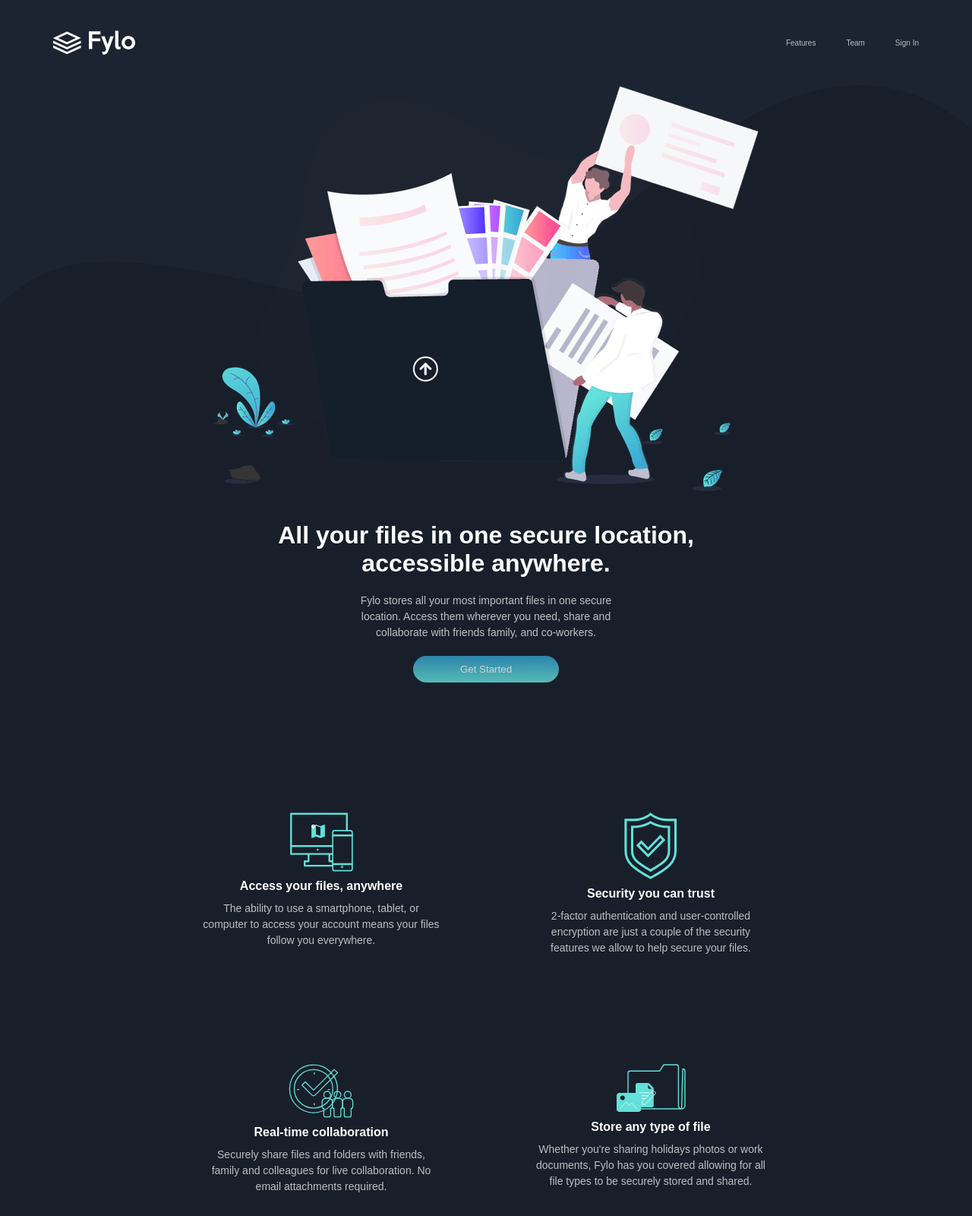
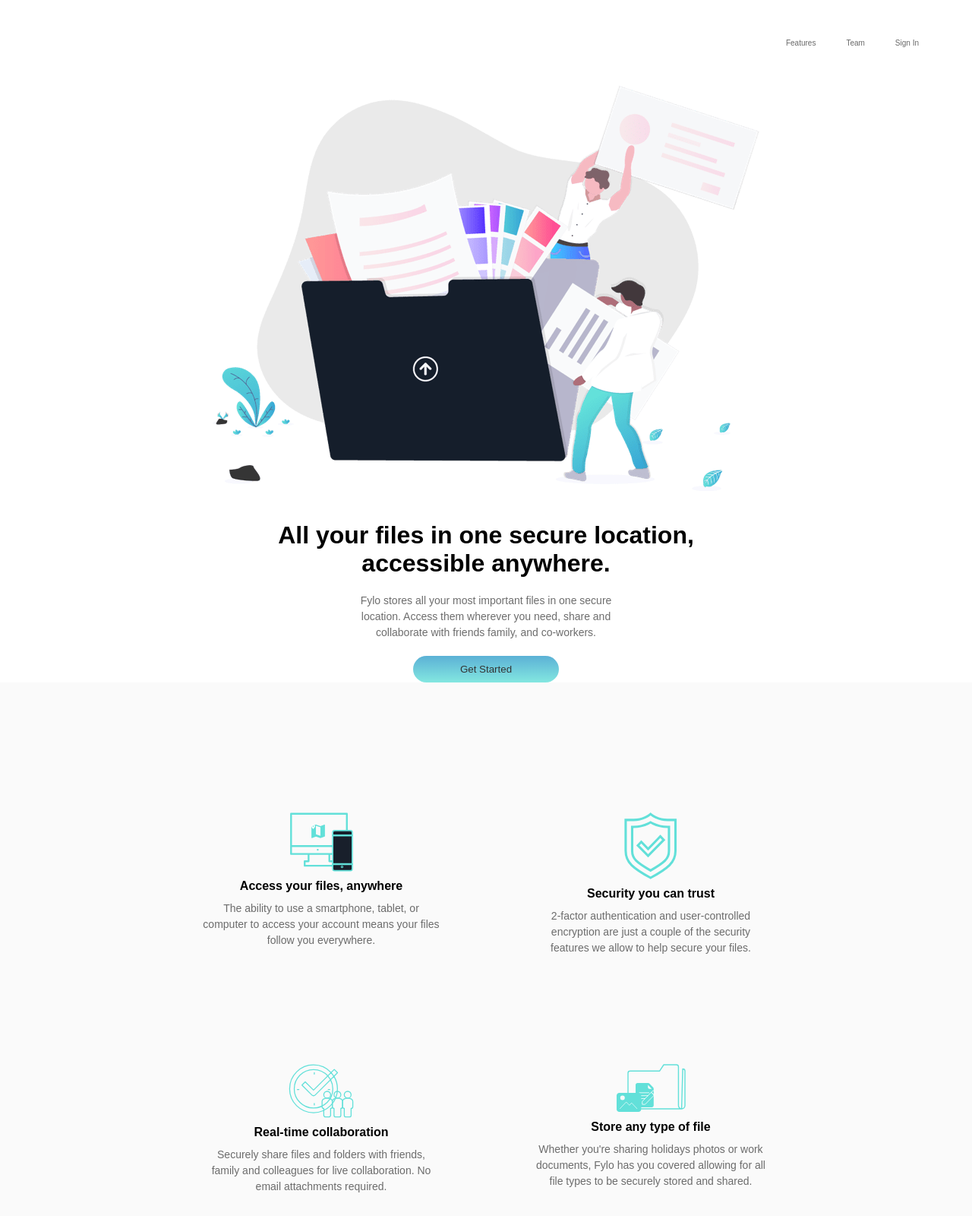
Before and after one commit to EufranioDiogo/fylo-company, a plain HTML site: page index.html in a window 1280 px wide. Shown: the top 1600 px of the page at 76% size. Drawn offline with Linux system fonts and the light colour scheme.

Commit message:
feat: adding light theme

```diff
--- /dev/null
+++ b/CSS/dark-theme.css
@@ -0,0 +1,15 @@
+:root {
+  --page-background: hsl(217, 27%, 13%);
+  --header-background: hsl(217, 28%, 15%);
+  --section-one-main-services-border-on: hsl(218, 27%, 30%);
+  --item-text: rgba(255, 255, 255, 0.705);
+  --white: white;
+  --quote-container-background: hsl(217, 27%, 19%);
+  --quote-container-box-shadow: hsla(218, 28%, 19%, 0.13);
+  --quote-container-box-shadow-hover: hsla(218, 28%, 19%, 0.472);
+  --footer-background: hsl(215, 52%, 9%);
+  --footer-element--item--content: hsla(0, 0%, 100%, 0.822);
+  --normal-text: hsla(0, 0%, 100%, 0.712);
+  --header-img: '../images/bg-curvy-desktop.svg';
+  --social-media-icon-colors: hsl(0, 0%, 100%);
+}
--- a/CSS/index.css
+++ b/CSS/index.css
@@ -1,10 +1,12 @@
+
+
 #app {
   width: 100%;
   min-height: 100vh;
   display: flex;
   flex-direction: column;
   align-items: center;
-  background-color: hsl(217, 27%, 13%);
+  background-color: var(--page-background);
 }
 
 .header-container {
@@ -13,7 +15,7 @@
   justify-content: space-between;
   align-items: center;
   width: 100%;
-  background-color: hsl(217, 28%, 15%);
+  background-color: var(--header-background);
 }
 
 .header-container--logo {
@@ -34,12 +36,12 @@
 }
 
 .menu-link {
-  color: rgba(255, 255, 255, 0.705);
+  color: var(--item-text);
   text-decoration: none;
 }
 
 .menu-link:hover {
-  color: #fff;
+  color: var(--white);
 }
 
 .section {
@@ -47,8 +49,8 @@
 }
 
 .section-1 {
-  background-color: hsl(217, 28%, 15%);
-  background-image: url('../images/bg-curvy-desktop.svg');
+  background-color: var(--header-background);
+  background-image: url(--header-img);
   background-size: cover;
   background-position: bottom center;
   display: flex;
@@ -89,7 +91,7 @@
   border-radius: 2rem;
   background: linear-gradient(hsl(198, 60%, 50%), hsl(176, 68%, 64%));
   border: none;
-  color: #fff;
+  color: var(--white);
   text-align: center;
   opacity: 0.8;
   cursor: pointer;
@@ -111,19 +113,19 @@
   display: flex;
   flex-direction: column;
   align-items: center;
-  border: 1px solid hsl(217, 27%, 13%);
+  border: 1px solid var(--page-background);
   border-radius: 1rem;
   padding: 2rem 1rem;
   transition: 0.5s;
 }
 .section-2--main-services-container:hover {
-  border: 1px solid hsl(218, 27%, 30%);
+  border: 1px solid var(--section-one-main-services-border-on);
 }
 .section-2--main-service-img {
   margin-bottom: 1rem;
 }
 .section-2--main-service-title {
-  color: white;
+  color: var(--white);
   margin-bottom: 1rem;
   font-size: 1.6rem;
 }
@@ -154,12 +156,12 @@
   display: inline-block;
 }
 .link-see-how-fylo-works:hover {
-  color: #fff;
+  color: var(--white);
 }
 .link-see-how-fylo-works:hover:after {
   width: 100%;
   animation: none;
-  background-color: #fff;
+  background-color: var(--white);
   transition: 0.5s;
 }
 .link-see-how-fylo-works::after {
@@ -170,7 +172,7 @@
   width: 55%;
   border-radius: 1rem;
   height: 0.2rem;
-  background-color: hsla(0, 0%, 100%, 0.712);
+  background-color: var(--normal-text);
   animation: encrease-decrease 10s infinite ease-out;
   transition: 0.5s;
 }
@@ -208,21 +210,21 @@
 
 .quote-container {
   width: 30%;
-  background-color:hsl(217, 27%, 19%);
+  background-color:var(--quote-container-background);
   padding: 3rem 2rem 1rem 2rem;
   border-radius: 0.5rem;
   position: relative;
-  box-shadow: 0 0.5rem 1rem hsla(218, 28%, 19%, 0.13);
+  box-shadow: 0 0.5rem 1rem var(--quote-container-box-shadow);
   transition: 2s;
 }
 
 .quote-container:hover {
   transform: scale(1.1);
-  box-shadow: 0 0.5rem 1rem hsla(218, 28%, 19%, 0.472);
+  box-shadow: 0 0.5rem 1rem var(--quote-container-box-shadow-hover);
 }
 .quote-info-container {
   display: flex;
-  margin-top: 1rem;;
+  margin-top: 1rem;
 }
 .quote-user-img {
   width: 3.2rem;
@@ -231,7 +233,7 @@
   margin-right: 1rem;
 }
 .quote-user-info {
-  color: white;
+  color: var(--white);
 }
 
 .quote-username {
@@ -251,10 +253,11 @@
   margin: 20rem 0;
   align-items: center;
   padding: 4rem;
-  background-color:hsl(217, 27%, 19%);
+  background-color:var(--quote-container-background);
   border-radius: 0.5rem;
   z-index: 1;
-  box-shadow: 0 0.5rem 1rem hsla(218, 28%, 19%, 0.472);
+  box-shadow: 0 0.5rem 1rem var(--quote-container-box-shadow-hover);
+  align-items: center;
 }
 
 .section-5--main-content {
@@ -265,19 +268,24 @@
   width: 100%;
   display: flex;
   justify-content: center;
+  align-items: center;
 
 }
 .section-5--input-get-started {
   outline: none;
-  border-radius: 2rem;
+  border-radius: 5rem;
   border: none;
   padding: 1rem 2rem;
   margin-right: 1rem;
   width: 50%;
+  border: 0.1rem solid var(--section-one-main-services-border-on)
+}
+.section-5--button-submit {
+  margin-top: 0;
 }
 .footer {
   margin-top: -28rem;
-  background-color: hsl(216, 53%, 9%);
+  background-color: var(--footer-background);
   width: 100%;
   padding: 15rem 6rem 4rem 6rem;
   display: grid;
@@ -293,7 +301,7 @@
   display: grid;
   grid-template-columns: repeat(4, 1fr);
   gap: 4rem;
-  color: white;
+  color: var(--white);
 }
 .footer-element--item {
   display: flex;
@@ -304,7 +312,7 @@
   line-height: 1.5;
   font-size: 1.2rem;
   font-weight: 300;
-  color:hsla(0, 0%, 100%, 0.822);
+  color:var(--footer-element--item--content);
   text-decoration: none;
   display: inline-block;
 }
@@ -340,7 +348,7 @@
   height: 100%;
   position: absolute;
   border-radius: 50%;
-  border: 1px dashed #fff;
+  border: 1px dashed var(--social-media-icon-colors);
   top: 0;
   left: 0;
   background-color: transparent;
@@ -366,6 +374,7 @@
   height: 1.4rem;
   transition: 0.3s;
   text-align: center;
+  color: var(--social-media-icon-colors);
 }
 
 @keyframes rotate-social-media-icon {
@@ -386,7 +395,7 @@
 
 .main-title {
   font-size: 3.2rem;
-  color: white;
+  color: var(--white);
   margin-bottom: 1rem;
 }
 
@@ -394,7 +403,7 @@
   font-size: 1.4rem;
   line-height: 1.5;
   font-weight: 400;
-  color: hsla(0, 0%, 100%, 0.712);
+  color: var(--normal-text);
   display: inline-block;
 }
 .location-footer-menu-icon {
--- /dev/null
+++ b/CSS/light-theme.css
@@ -0,0 +1,15 @@
+:root {
+  --page-background: hsl(0, 0%, 98%);
+  --header-background: hsl(0, 0%, 100%);
+  --section-one-main-services-border-on: hsl(218, 27%, 30%);
+  --item-text: rgba(41, 41, 41, 0.705);
+  --white: rgb(0, 0, 0);
+  --quote-container-background: hsl(0, 0%, 100%);
+  --quote-container-box-shadow: hsla(0, 0%, 63%, 0.13);
+  --quote-container-box-shadow-hover: hsla(218, 28%, 19%, 0.472);
+  --footer-background: hsl(215, 52%, 9%);
+  --footer-element--item--content: hsla(0, 0%, 100%, 0.822);
+  --normal-text: hsla(0, 0%, 20%, 0.712);
+  --header-img: '';
+  --social-media-icon-colors: hsl(0, 0%, 100%);
+}
--- a/index.html
+++ b/index.html
@@ -5,6 +5,7 @@
   <meta charset="UTF-8">
   <meta name="viewport" content="width=device-width, initial-scale=1.0">
   <!-- displays site properly based on user's device -->
+  <link rel="stylesheet" href="CSS/light-theme.css">
   <link rel="stylesheet" href="CSS/universal.css">
   <link rel="stylesheet" href="CSS/index.css">
   <link rel="icon" type="image/png" sizes="32x32" href="./images/favicon-32x32.png">
```
Also changed, not shown: images/logoLight.svg (added).
